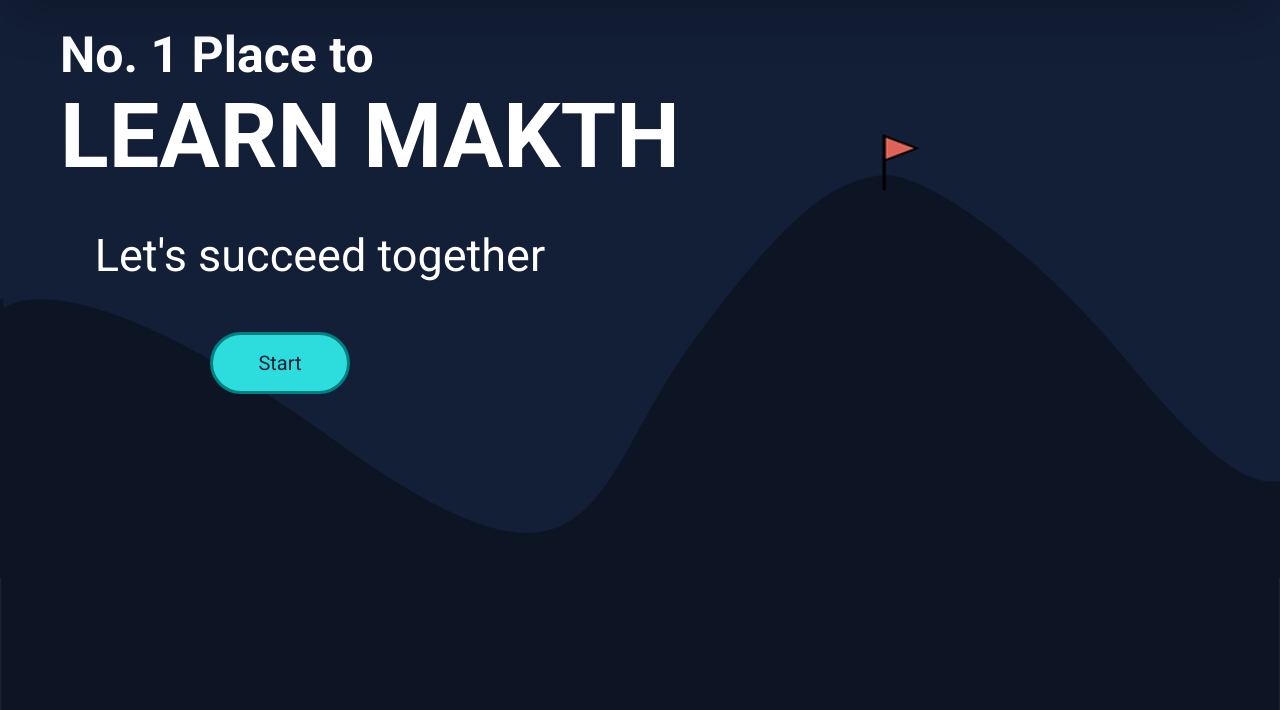
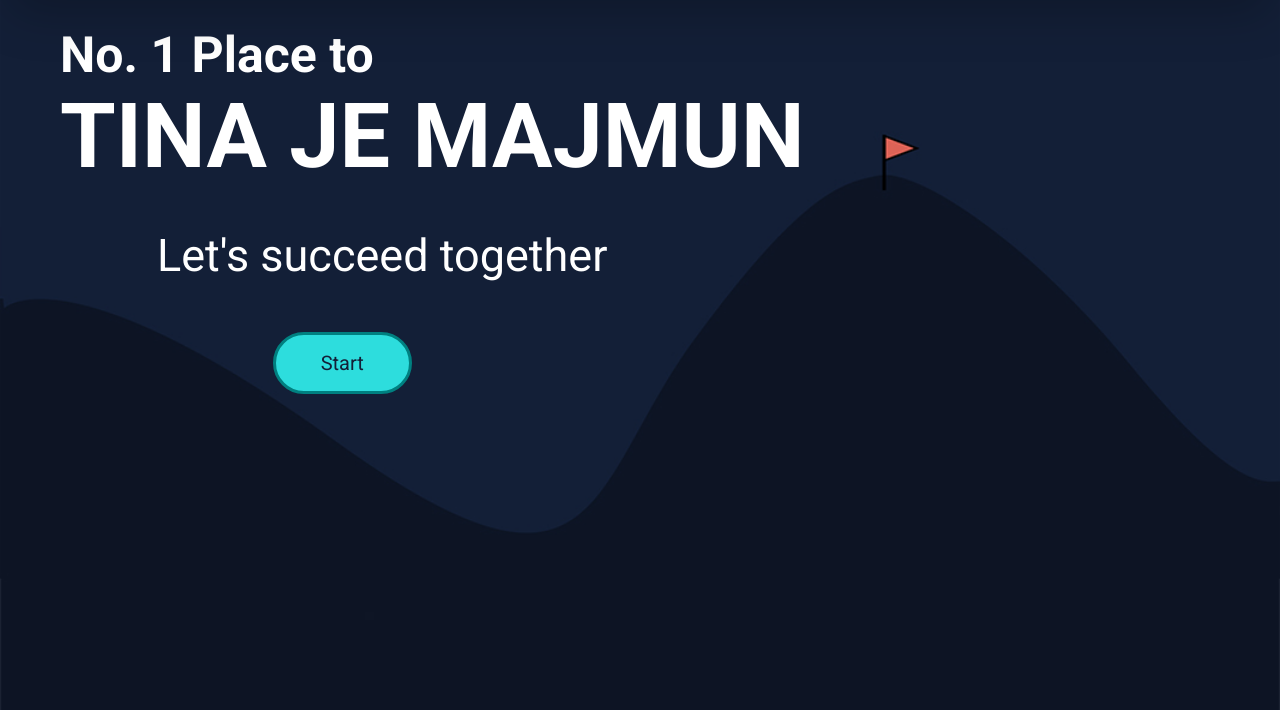
Before and after one commit to valvido/math-lessons, a website built with Vite: page index.html in a window 1280 px wide. Shown: the part 90-800 px from the top of the page. Built offline with nearby package versions, Linux system fonts and the light colour scheme.

Commit message:
Update title

```diff
--- a/index.html
+++ b/index.html
@@ -47,7 +47,9 @@
     <!--Home-->
     <div class="home" id="home">
       <div class="home__container">
-        <h1 class="home__heading">No. 1 Place to <span>learn Makth</span></h1>
+        <h1 class="home__heading">
+          No. 1 Place to <span>Tina je majmun</span>
+        </h1>
         <p class="home__description">Let's succeed together</p>
         <button class="main__btn">
           <a href="#sign-up">Start</a>
```
